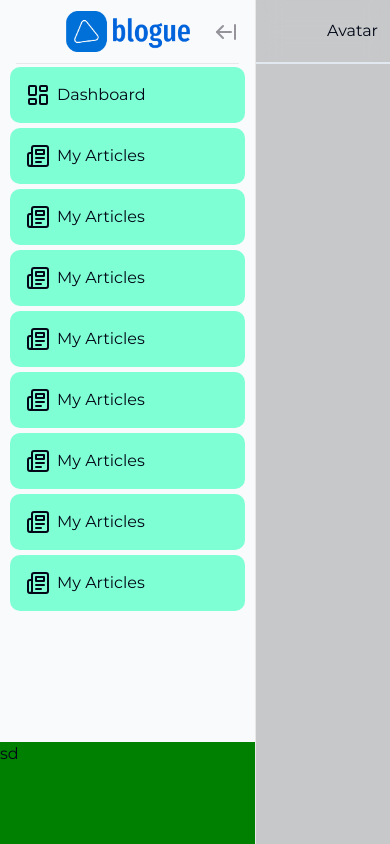
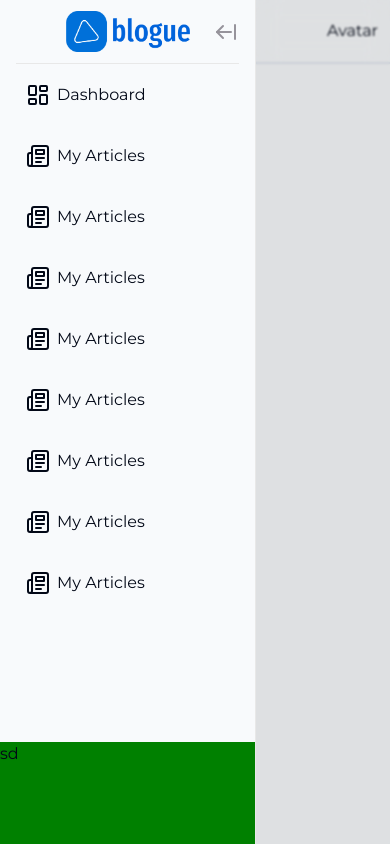
Before and after one commit to mujibur-rohman/my-playground, a Next.js app: page / in a window 390 px wide. Built offline with nearby package versions, Linux system fonts and the light colour scheme.

Commit message:
sidebar mobile done

```diff
--- a/src/components/layouts/sidebar/sidebar.tsx
+++ b/src/components/layouts/sidebar/sidebar.tsx
@@ -14,28 +14,33 @@ const Sidebar = ({ open, openSidebar }: Props) => {
       {/* Backdrop */}
       <div
         className={cn(
-          "md:hidden fixed bg-black/20 top-0 bottom-0 right-0 left-0 transition-opacity",
-          { "opacity-0 scale-0": !open },
-          { "opacity-100 scale-100": open }
+          styles.backdropSidebar,
+          { [styles.openBackdrop]: open },
+          { [styles.closeBackdrop]: !open }
         )}
-        // onClick={openSidebar}
+        onClick={openSidebar}
       ></div>
-      <div className={styles.sidebar}>
+      <div
+        className={cn(styles.sidebar, {
+          [styles.openSidebar]: open,
+          [styles.closeSidebar]: !open,
+        })}
+      >
         <div style={{ padding: "0 1rem" }}>
           <div className={styles.header}>
-            {open ? (
-              <img
-                src="/assets/images/logo.png"
-                className={styles.logoOpened}
-                alt="blogue"
-              />
-            ) : (
-              <img
+            {/* {open ? ( */}
+            <img
+              src="/assets/images/logo.png"
+              className={styles.logoOpened}
+              alt="blogue"
+            />
+            {/* ) : ( */}
+            {/* <img
                 src="/assets/images/logo-brand.png"
                 className={styles.logoClosed}
                 alt="blogue"
               />
-            )}
+            )} */}
             <ArrowLeftFromLine
               className={styles.arrow}
               onClick={() => {
--- a/src/components/layouts/sidebar/styles.module.scss
+++ b/src/components/layouts/sidebar/styles.module.scss
@@ -1,5 +1,42 @@
 @import "/src/styles/base/colors";
 @import "/src/styles/utils/responsive";
+
+.backdropSidebar {
+  position: fixed;
+  inset: 0;
+  background-color: rgba(0, 0, 0, 0.103);
+  backdrop-filter: blur(1px) !important;
+  z-index: 49;
+  transition: all 1s;
+  @include respond(desktop) {
+    display: none;
+  }
+}
+
+.openBackdrop {
+  animation: openBackdropAnimate 0.5s;
+  animation-fill-mode: both;
+}
+
+.closeBackdrop {
+  animation: closeBackdropAnimate 0.5s;
+  animation-fill-mode: both;
+}
+
+.openSidebar.openSidebar {
+  transform: translateX(0);
+  @include respond(desktop) {
+    width: 16rem;
+  }
+}
+
+.closeSidebar.closeSidebar {
+  transform: translateX(-16rem);
+  @include respond(desktop) {
+    transform: translateX(0);
+    width: 4rem;
+  }
+}
 
 .sidebar {
   position: fixed;
@@ -10,6 +47,14 @@
   height: 100vh;
   width: 16rem;
   border-right: 1px solid $color-border;
+  transition: all 0.5s;
+
+  @include respond(tablet) {
+    width: 16rem;
+  }
+  @include respond(desktop) {
+    position: static;
+  }
 
   .header {
     position: relative;
@@ -27,6 +72,7 @@
       position: absolute;
       right: 1px;
       color: $color-text-base100;
+      cursor: pointer;
 
       @include respond(desktop) {
         display: none;
@@ -46,7 +92,6 @@
       gap: 5px;
 
       .menuItem {
-        background-color: aquamarine;
         display: flex;
         align-items: center;
         gap: 7px;
@@ -61,3 +106,29 @@
     background-color: green;
   }
 }
+
+/*
+  Animation
+*/
+
+@keyframes openBackdropAnimate {
+  from {
+    opacity: 0;
+    visibility: hidden;
+  }
+  to {
+    opacity: 1;
+    visibility: visible;
+  }
+}
+
+@keyframes closeBackdropAnimate {
+  from {
+    opacity: 1;
+    visibility: visible;
+  }
+  to {
+    opacity: 0;
+    visibility: hidden;
+  }
+}
--- a/src/styles/utils/_responsive.scss
+++ b/src/styles/utils/_responsive.scss
@@ -1,15 +1,15 @@
 @mixin respond($breakpoint) {
-  @if $breakpoint == mobile {
-    @media only screen and (max-width: 600px) {
-      @content;
-    }
-  }
   @if $breakpoint == tablet {
-    @media only screen and (max-width: 900px) {
+    @media only screen and (min-width: 600px) {
       @content;
     }
   }
   @if $breakpoint == desktop {
+    @media only screen and (min-width: 900px) {
+      @content;
+    }
+  }
+  @if $breakpoint == big-desktop {
     @media only screen and (min-width: 1200px) {
       @content;
     }
```
